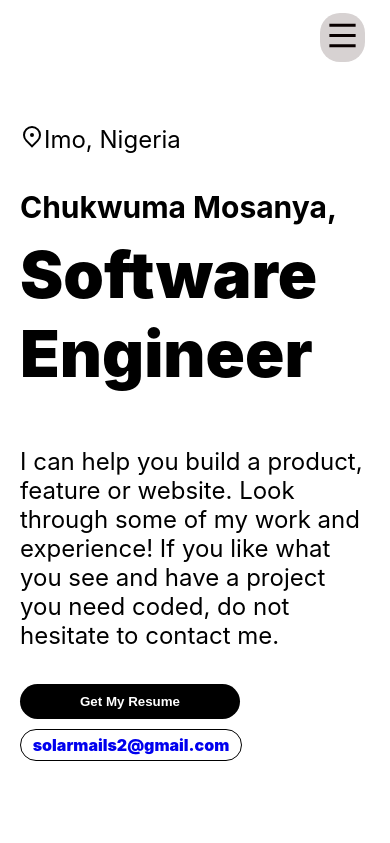
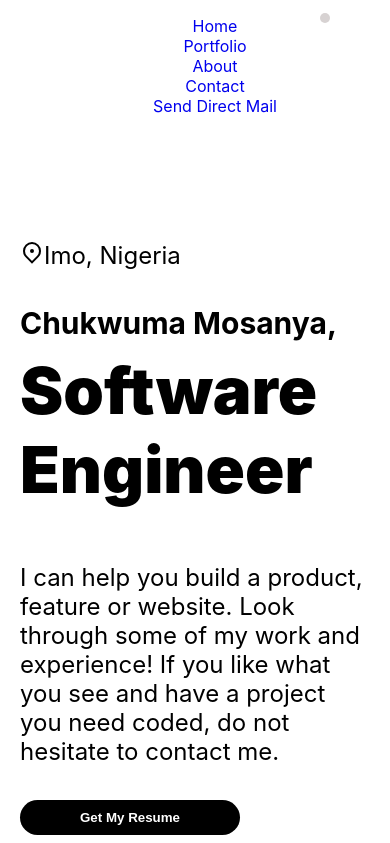
Before and after one commit to blase147/my_portfolio, a React (Create React App) app: page / in a window 390 px wide. Shown: the top 843 px of the page. Built offline with nearby package versions, Linux system fonts and the light colour scheme.

Commit message:
Add desktop responsiveness

```diff
--- a/src/components/navigation-bar/navigationBar.js
+++ b/src/components/navigation-bar/navigationBar.js
@@ -29,7 +29,7 @@ const NavigationBar = () => {
   ];
 
   let menuIcon = null;
-  if (windowWidth <= 768) {
+  if (windowWidth <= 320) {
     menuIcon = isOpen ? (
       <RiCloseLine size={35} onClick={toggleMenu} />
     ) : (
@@ -54,7 +54,7 @@ const NavigationBar = () => {
         )}
       </div>
       <div className="desktop-nav-container">
-        {windowWidth > 768 && (
+        {windowWidth > 320 && (
         <ul className="navigation-menu">
           {navLinks.map(({ url, name }) => (
             <li key={name}>
```
